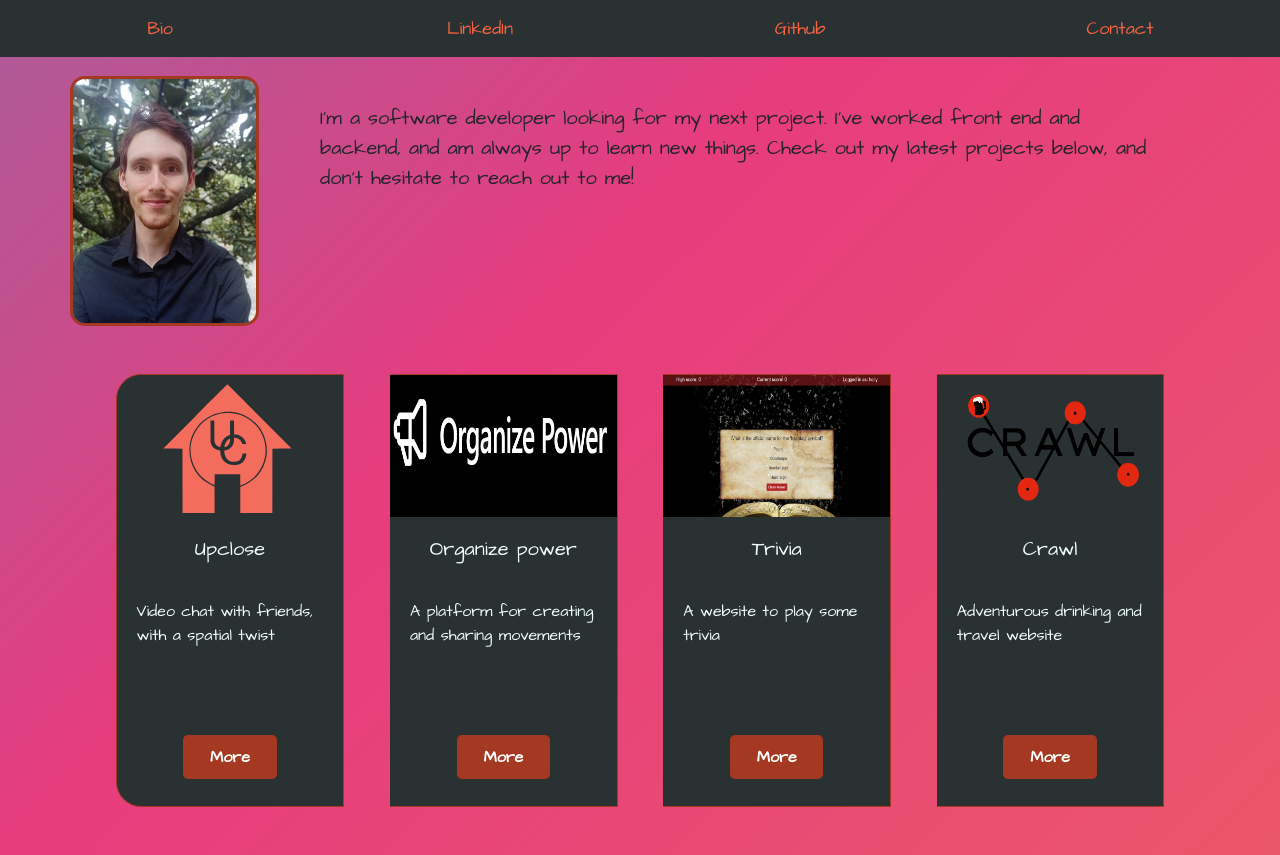
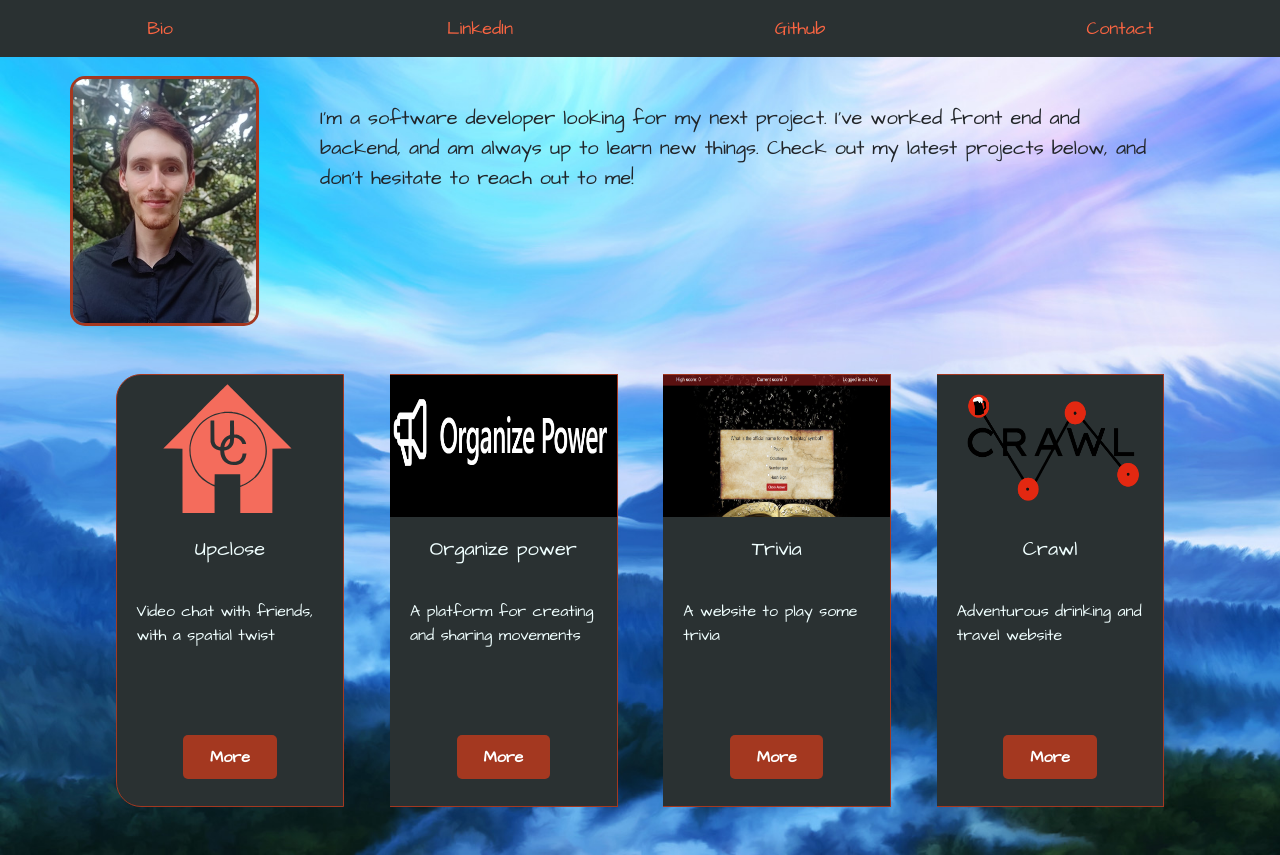
Before and after one commit to jimmyroro/jimmyroro.github.io, a React (Create React App) app in the folder website/: page / in a window 1280 px wide. Built offline with nearby package versions, Linux system fonts and the light colour scheme.

Commit message:
changed background

```diff
--- a/website/src/App.css
+++ b/website/src/App.css
@@ -1,4 +1,10 @@
 body {
+  background-image: url("./assets/forest.jpg");
+  background-size: cover;
+  font-size: 100%;
+  font-family: ArchitectsDaughter;
+}
+/* body {
 	background: linear-gradient(-45deg, #ee7752, #e73c7e, #23a6d5, #23d5ab);
 	background-size: 400% 400%;
   animation: gradient 15s ease infinite;
@@ -28,7 +34,7 @@ body {
 	100% {
 		background-position: 0% 50%;
 	}
-}
+} */
 
 a:link {
   color: #FB6542;
```
Also changed, not shown: website/src/assets/forest.jpg (added).
